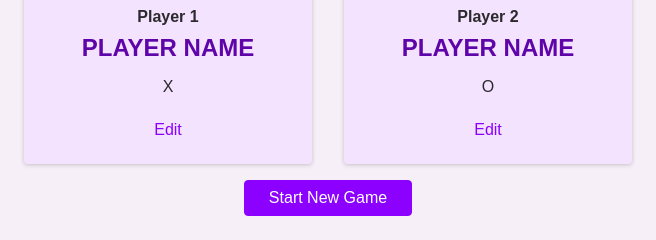
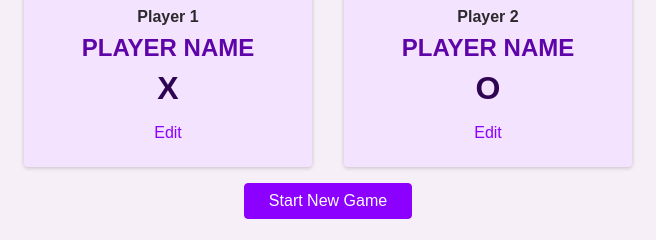
Before and after one commit to jcainuk/Tic-tac-toe-game, a plain HTML site: page index.html in a window 1280 px wide. Shown: the part 258-498 px from the top of the page, 312-968 px from the left. Drawn offline with Linux system fonts and the light colour scheme.

Commit message:
add .player-symbol styles

```diff
--- a/styles/configuration.css
+++ b/styles/configuration.css
@@ -54,3 +54,10 @@
   margin: 0.5rem 0;
   color: rgb(94, 4, 168);
 }
+
+.player-symbol {
+  font-size: 2rem;
+  font-weight: bold;
+  color: rgb(47, 4, 82);
+  margin: 0.5rem 0;
+}
```
